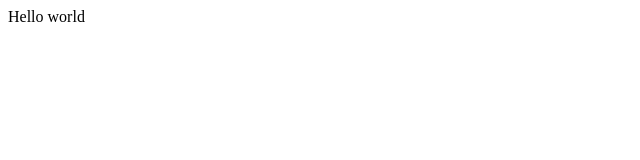
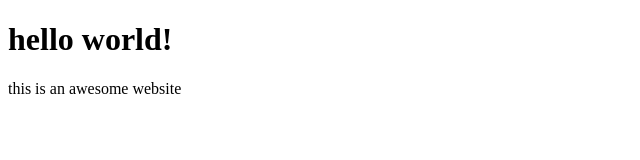
Before and after one commit to decqyd/dpdd2022, a plain HTML site: page index.html in a window 1280 px wide. Shown: the whole page, without its empty margins (0-640 px from the left). Drawn offline with Linux system fonts and the light colour scheme.

Commit message:
added content

```diff
--- a/index.html
+++ b/index.html
@@ -9,14 +9,10 @@
 </head>
 
 <body>
-  Hello world
+  <h1>hello world!</h1>
   <script src="script.js"></script>
+  <p>this is an awesome website</p>
 
- <!--
-  This script places a badge on your repl's full-browser view back to your repl's cover
-  page. Try various colors for the theme: dark, light, red, orange, yellow, lime, green,
-  teal, blue, blurple, magenta, pink!
-  -->
   <script src="https://replit.com/public/js/replit-badge.js" theme="blue" defer></script>
 </body>
 
--- a/script.js
+++ b/script.js
@@ -0,0 +1 @@
+console.log("weewooweewoo")
```
